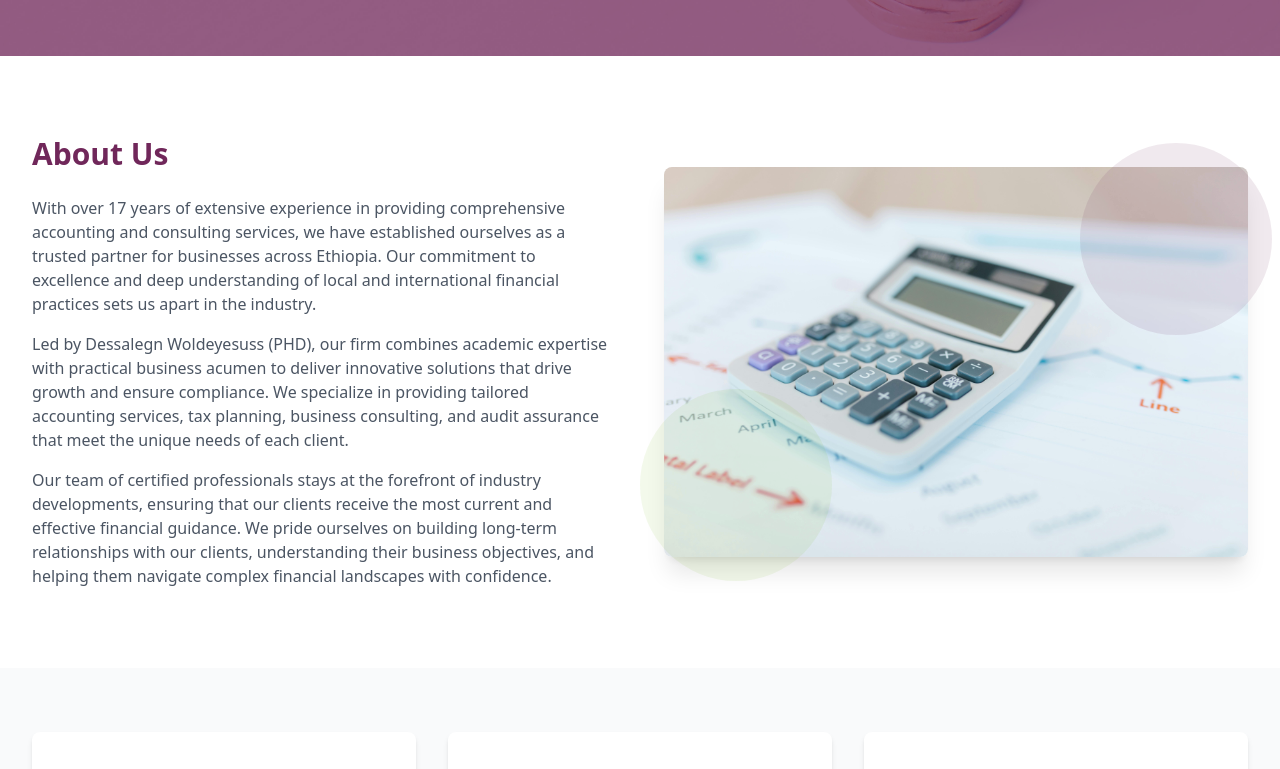
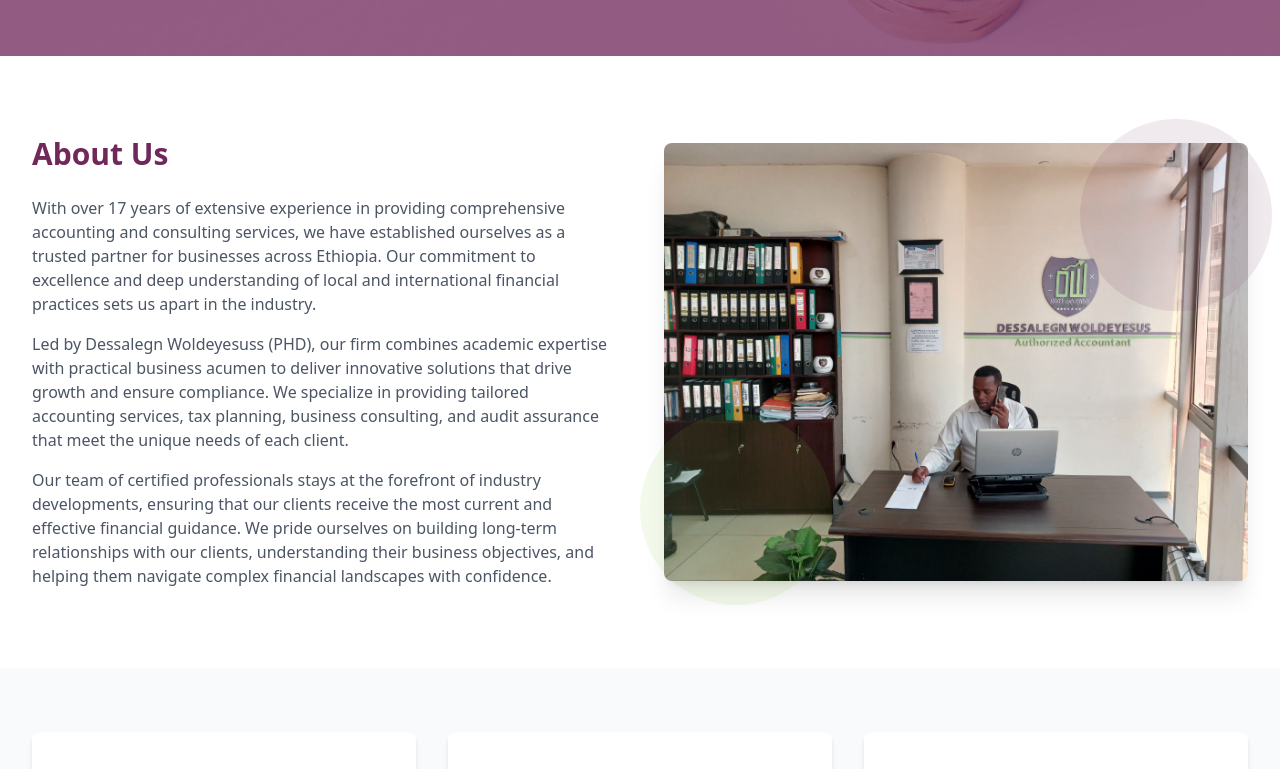
Before and after one commit to DagimDana/DW-Audit-Consult, a React (Vite) app: page /about in a window 1280 px wide. Shown: the part 584-1353 px from the top of the page. Built offline with nearby package versions, Linux system fonts and the light colour scheme.

Commit message:
office pic added

```diff
--- a/src/pages/About.tsx
+++ b/src/pages/About.tsx
@@ -95,7 +95,7 @@ export default function About() {
             <div className="relative floating-image-wrapper">
               <div className="aspect-w-4 aspect-h-3">
                 <img
-                  src="/office.jpg"
+                  src="/officee.jpg"
                   alt="Our office"
                   className="floating-image object-cover rounded-lg shadow-xl"
                 />
```
Also changed, not shown: public/Officee.jpg (added), public/office.jpg (deleted).
